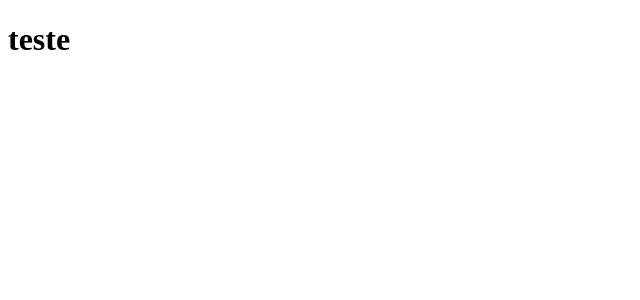
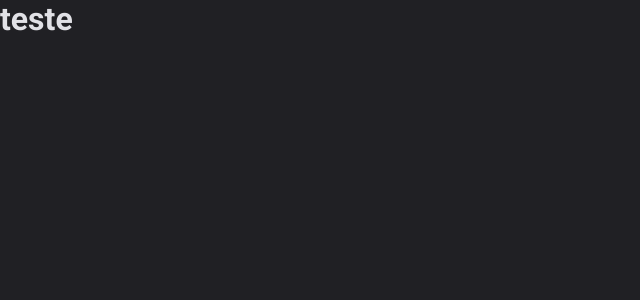
Before and after one commit to VitorFernandes-JS/03-dt-money, a React (Vite) app: page / in a window 1280 px wide. Shown: the top 300 px of the page, without its empty margins (0-640 px from the left). Built offline with nearby package versions, Linux system fonts and the light colour scheme.

Commit message:
feat: add roboto font

```diff
--- a/index.html
+++ b/index.html
@@ -2,9 +2,14 @@
 <html lang="en">
   <head>
     <meta charset="UTF-8" />
-    <link rel="icon" type="image/svg+xml" href="/vite.svg" />
+    <link rel="preconnect" href="https://fonts.googleapis.com" />
+    <link rel="preconnect" href="https://fonts.gstatic.com" crossorigin />
+    <link
+      href="https://fonts.googleapis.com/css2?family=Roboto:wght@400;700&display=swap"
+      rel="stylesheet"
+    />
     <meta name="viewport" content="width=device-width, initial-scale=1.0" />
-    <title>Vite + React + TS</title>
+    <title>DT-Money</title>
   </head>
   <body>
     <div id="root"></div>
--- a/src/App.tsx
+++ b/src/App.tsx
@@ -1,7 +1,12 @@
+import { ThemeProvider } from "styled-components";
+import { GlobalStyle } from "./styles/global";
+import { defaultTheme } from "./styles/themes/default";
+
 export function App() {
   return (
-    <h1>
-      teste
-    </h1>
-  )
+    <ThemeProvider theme={defaultTheme}>
+      <GlobalStyle />
+      <h1>teste</h1>
+    </ThemeProvider>
+  );
 }
--- /dev/null
+++ b/src/styles/global.ts
@@ -0,0 +1,25 @@
+import { createGlobalStyle } from "styled-components";
+
+export const GlobalStyle = createGlobalStyle`
+    * {
+        margin: 0;
+        padding: 0;
+        box-sizing: border-box;
+
+    }
+
+    :focus {
+        outline: 0;
+        box-shadow: 0 0 0 2px ${(props) => props.theme["green-500"]};
+    }
+
+    body {
+        background-color: ${(props) => props.theme["gray-800"]};
+        color: ${(props) => props.theme["gray-100"]};
+        -webkit-font-smoothing: antialiased;
+    }
+
+    body, input, button, textarea {
+        font: 400 1rem "Roboto", sans-serif;
+    }
+`;
--- /dev/null
+++ b/src/styles/themes/default.ts
@@ -0,0 +1,20 @@
+export const defaultTheme = {
+    white: '#fff',
+
+    'gray-100': '#E1E1E6',
+    'gray-300': '#C4C4CC',
+    'gray-400': '#8D8D99',
+    'gray-500': '#7C7C8A',
+    'gray-600': '#323238',
+    'gray-700': '#29292E',
+    'gray-800': '#202024',
+    'gray-900': '#121214',
+
+    'green-300': '#00B37E',
+    'green-500': '#00875F',
+    'green-700': '#015F43',
+
+    'red-300': '#F75A68',
+    'red-500': '#AB222E',
+    'red-700': '#7A1921',
+  } as const
```
Also changed, not shown: src/@types/styled.d.ts (added, +8 -0 lines).
